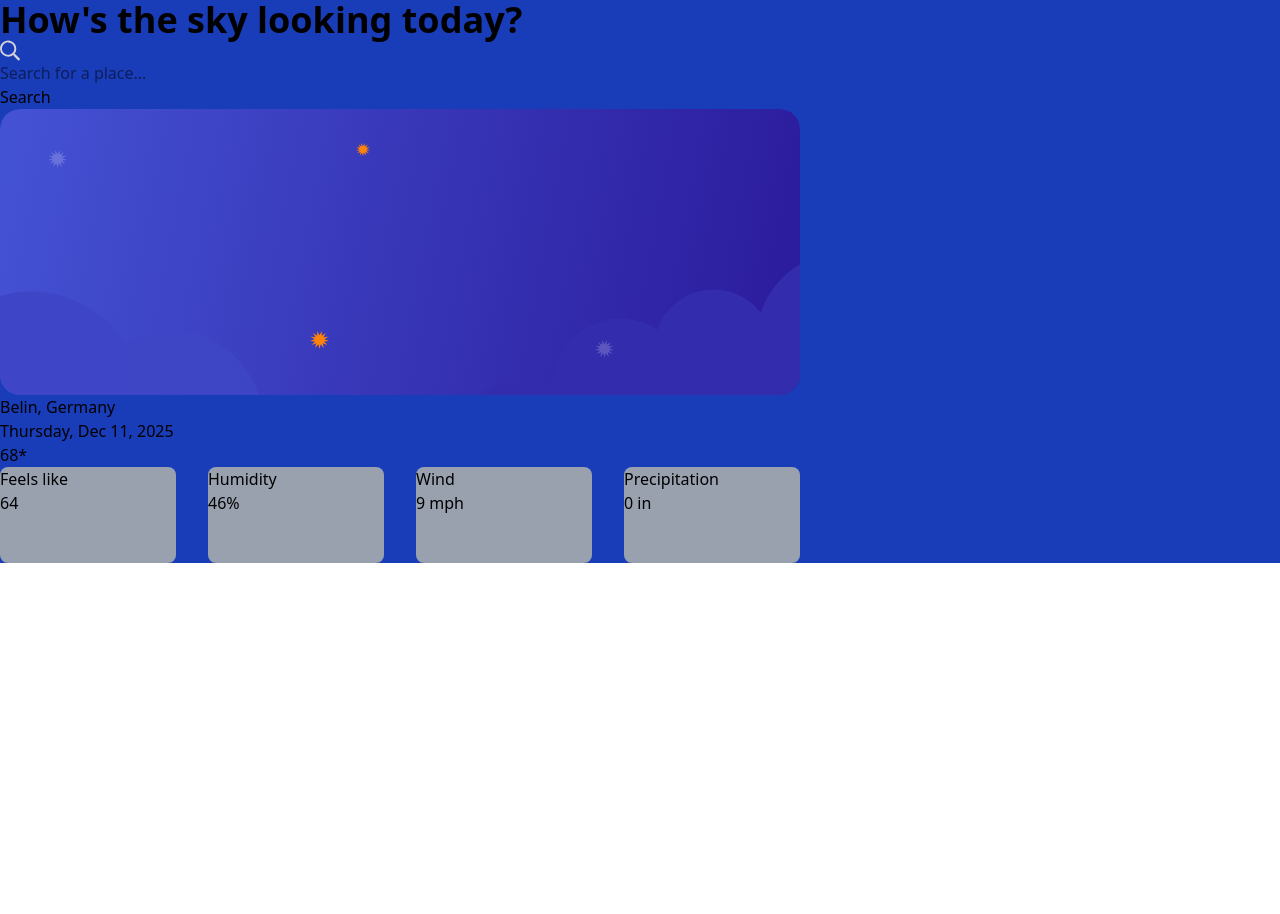
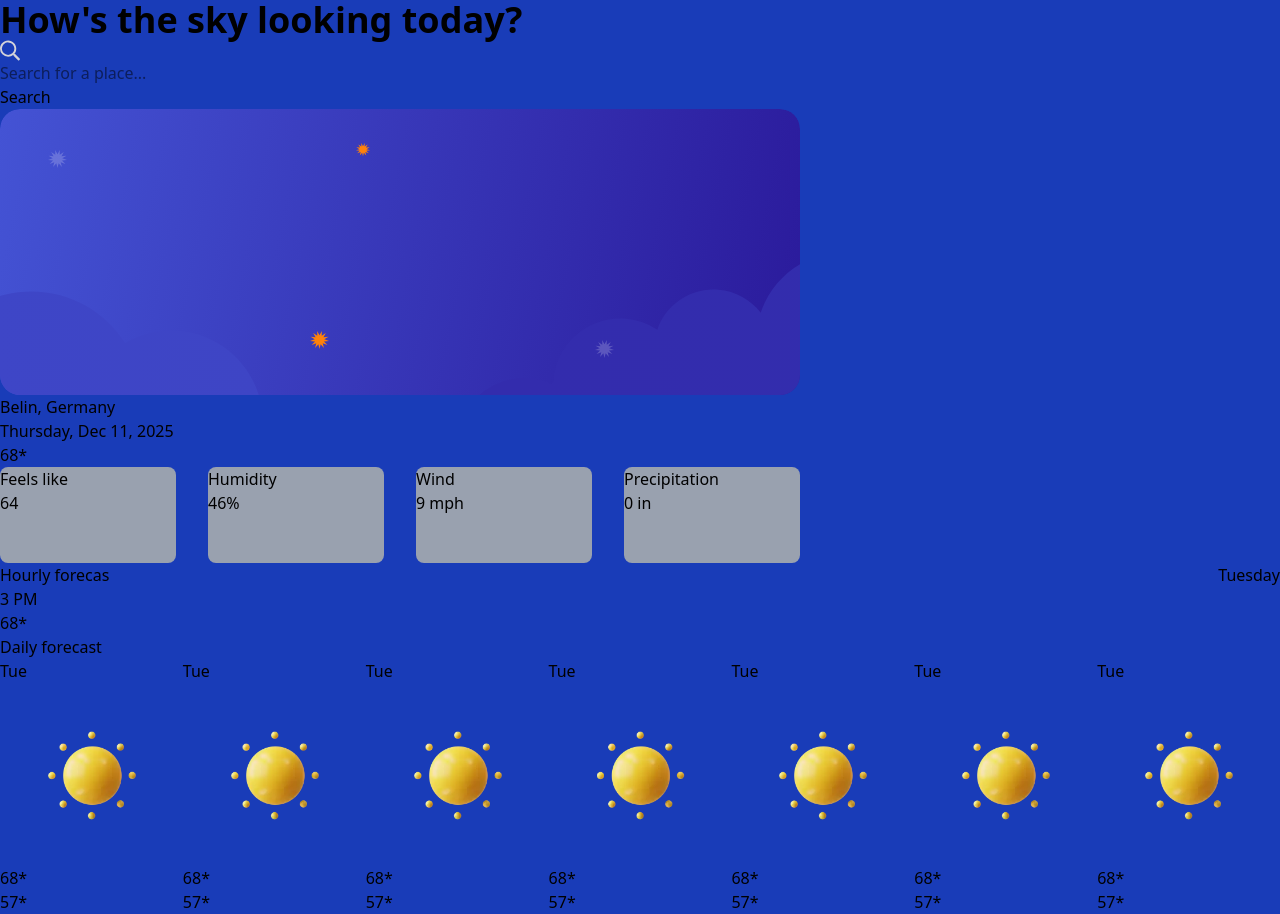
Before and after one commit to minLeya/what-is-your-weather, a React (Vite) app: page / in a window 1280 px wide. Before the commit the page ends 800 px from the top, so only its background shows below. Built offline with nearby package versions, Linux system fonts and the light colour scheme.

Commit message:
add: daily and hourly forecast

```diff
--- a/src/App.jsx
+++ b/src/App.jsx
@@ -3,6 +3,8 @@ import "./App.css";
 import SearchBar from "./components/SearchBar";
 import MainWeather from "./components/MainWeather";
 import WeatherDetails from "./components/WeatherDetails";
+import DailyForecast from "./components/DailyForecast";
+import HourlyForecast from "./components/HourlyForecast";
 
 function App() {
   const [count, setCount] = useState(0);
@@ -14,6 +16,8 @@ function App() {
       {/*  грид чтобы уложить все нормально*/}
       <MainWeather/>
       <WeatherDetails/>
+      <HourlyForecast/>
+      <DailyForecast/>
     </div>
   );
 }
--- a/src/components/DailyForecast.jsx
+++ b/src/components/DailyForecast.jsx
@@ -0,0 +1,89 @@
+function DailyForecast() {
+    return(
+        <div>
+            <div>Daily forecast</div>
+            <div className="flex flex-row justify-between">
+
+                {/* make one repeated card */}
+                <div>
+                    <div>Tue</div>
+                    <div><img src="../src/assets/images/icon-sunny.webp" alt="sunny" /></div>
+                    <div>
+                        {/* left */}
+                        <div>68*</div>
+                        {/* right */}
+                        <div>57*</div>
+                    </div>
+                </div>
+
+                <div>
+                    <div>Tue</div>
+                    <div><img src="../src/assets/images/icon-sunny.webp" alt="sunny" /></div>
+                    <div>
+                        {/* left */}
+                        <div>68*</div>
+                        {/* right */}
+                        <div>57*</div>
+                    </div>
+                </div>
+
+                <div>
+                    <div>Tue</div>
+                    <div><img src="../src/assets/images/icon-sunny.webp" alt="sunny" /></div>
+                    <div>
+                        {/* left */}
+                        <div>68*</div>
+                        {/* right */}
+                        <div>57*</div>
+                    </div>
+                </div>
+
+                <div>
+                    <div>Tue</div>
+                    <div><img src="../src/assets/images/icon-sunny.webp" alt="sunny" /></div>
+                    <div>
+                        {/* left */}
+                        <div>68*</div>
+                        {/* right */}
+                        <div>57*</div>
+                    </div>
+                </div>
+
+                <div>
+                    <div>Tue</div>
+                    <div><img src="../src/assets/images/icon-sunny.webp" alt="sunny" /></div>
+                    <div>
+                        {/* left */}
+                        <div>68*</div>
+                        {/* right */}
+                        <div>57*</div>
+                    </div>
+                </div>
+
+                <div>
+                    <div>Tue</div>
+                    <div><img src="../src/assets/images/icon-sunny.webp" alt="sunny" /></div>
+                    <div>
+                        {/* left */}
+                        <div>68*</div>
+                        {/* right */}
+                        <div>57*</div>
+                    </div>
+                </div>
+
+                <div>
+                    <div>Tue</div>
+                    <div><img src="../src/assets/images/icon-sunny.webp" alt="sunny" /></div>
+                    <div>
+                        {/* left */}
+                        <div>68*</div>
+                        {/* right */}
+                        <div>57*</div>
+                    </div>
+                </div>
+            </div>
+        </div>
+    );
+}
+
+export default DailyForecast;
--- a/src/components/HourlyForecast.jsx
+++ b/src/components/HourlyForecast.jsx
@@ -0,0 +1,25 @@
+function HourlyForecast() {
+  return (
+    <div>
+      {" "}
+      {/* scroll */}
+      <div className="flex flex-row justify-between">
+        <div>Hourly forecas</div>
+        <button>Tuesday</button> {/* dropdown */}
+      </div>
+
+      <div> {/* сколько штук сколько часов от 12AM till 12PM */}
+        {/* left */}
+        <div>
+          {/* image */}
+          <div>3 PM</div>
+        </div>
+
+        {/* right */}
+        <div>68*</div>
+      </div>
+    </div>
+  );
+}
+
+export default HourlyForecast;
```
